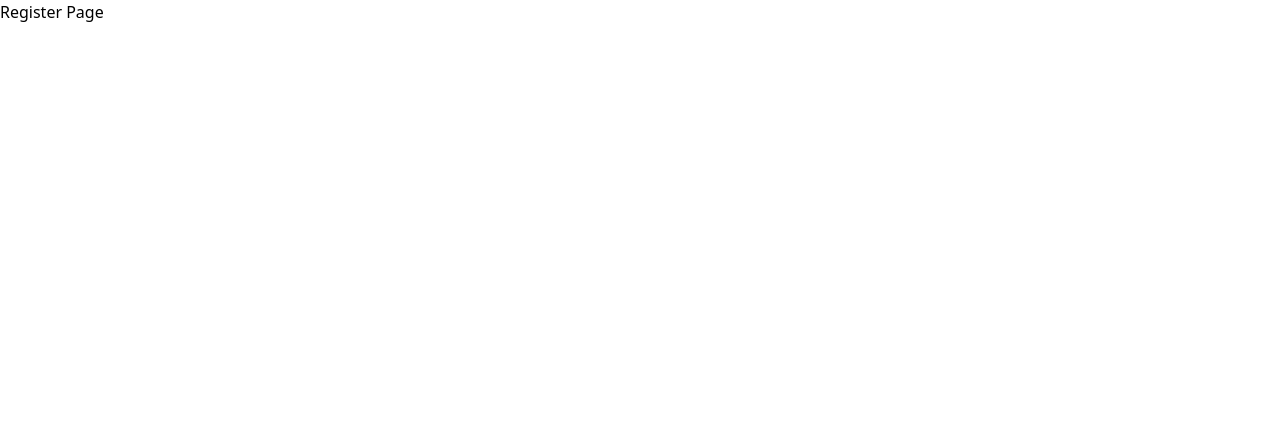
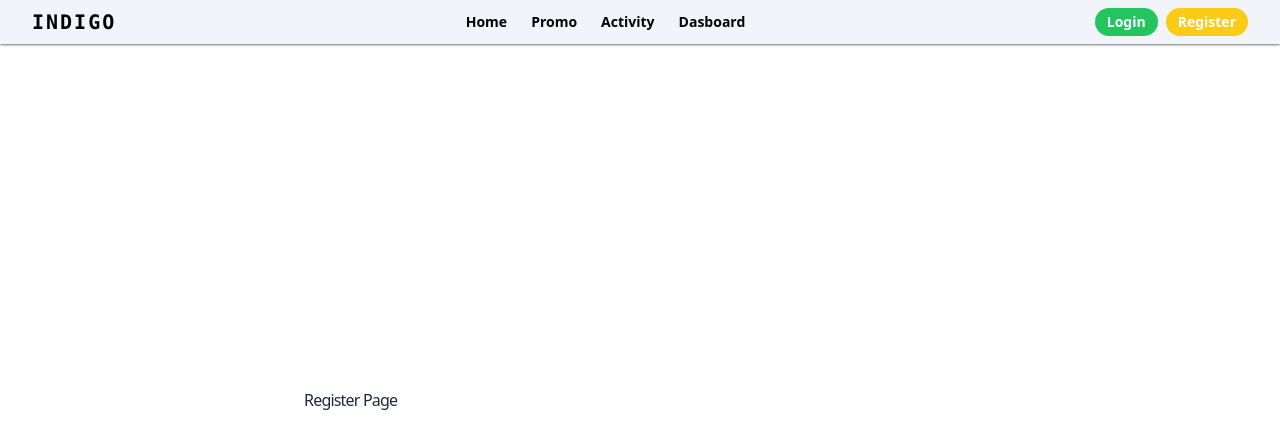
Before and after one commit to msfrzl1/final_travel, a React (Vite) app: page /register in a window 1280 px wide. Shown: the top 448 px of the page. Built offline with nearby package versions, Linux system fonts and the light colour scheme.

Commit message:
added layout and place content center in register page

```diff
--- a/src/pages/register/index.jsx
+++ b/src/pages/register/index.jsx
@@ -1,7 +1,12 @@
+import PlaceContentCenter from '../../components/Elements/PlaceContentCenter';
+import Layout from '../../components/Layouts/Layout';
+
 export default function RegisterPage() {
    return (
-      <div>
-         <h1>Register Page</h1>
-      </div>
+      <Layout>
+         <PlaceContentCenter>
+            <h1>Register Page</h1>
+         </PlaceContentCenter>
+      </Layout>
    );
 }
```
